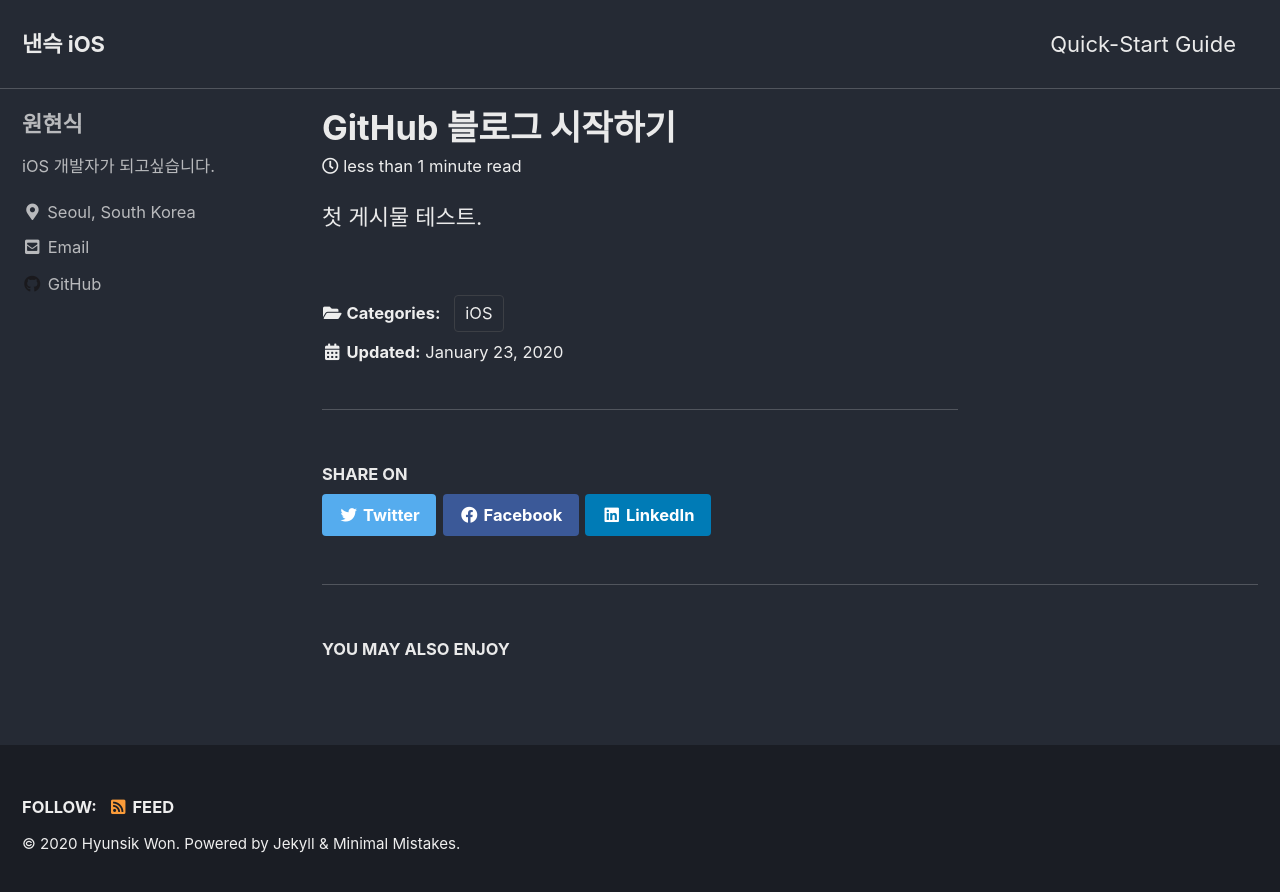
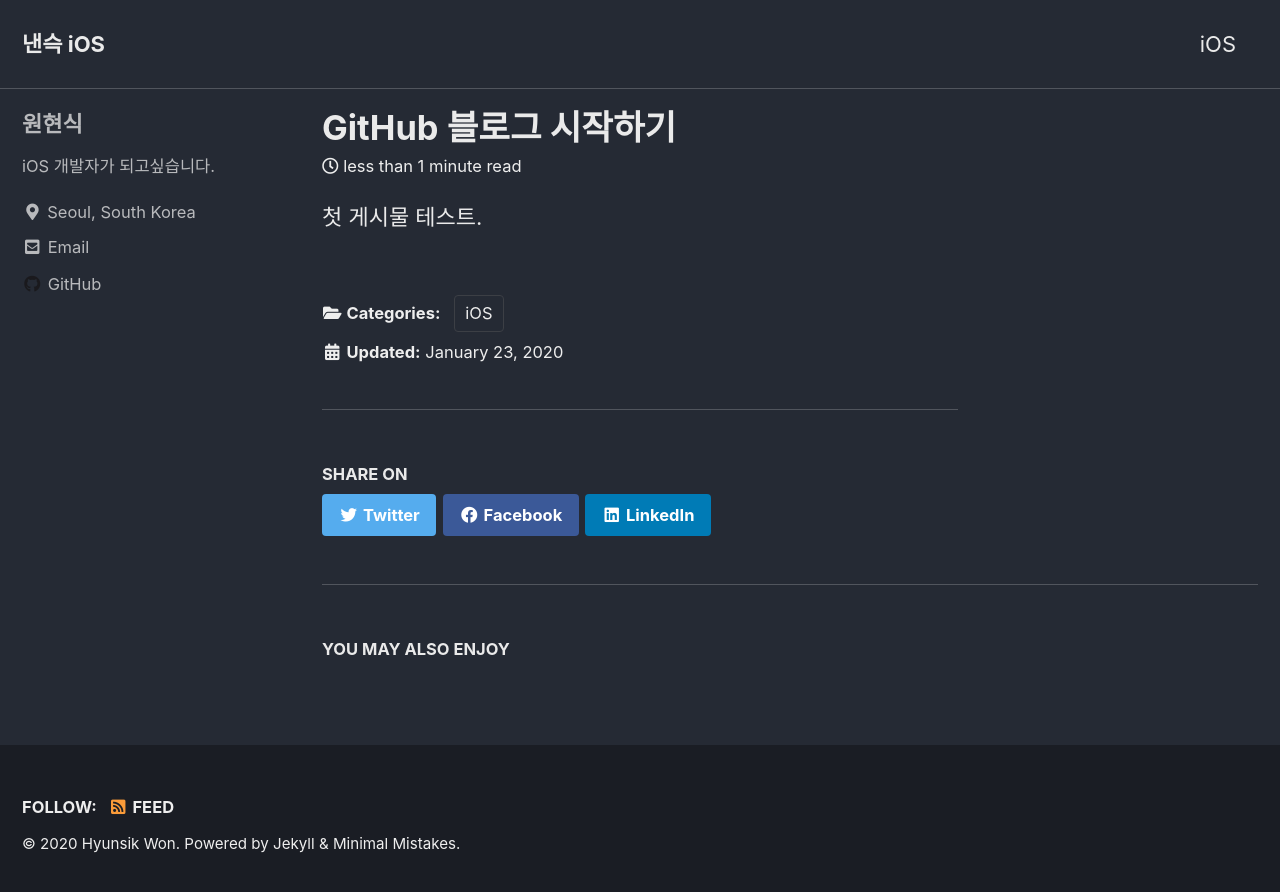
Before and after one commit to HyunSikWon/hyunsikwon.github.io, a Jekyll site: the page built from _posts/2020-09-26-first.md, in a window 1280 px wide. Shown: the top 892 px of the page. Built offline with Jekyll 4.4.1, drawn with Linux system fonts in a browser that asks for light colours; cached includes are drawn as plain includes.

Commit message:
Update navigation.yml

```diff
--- a/_data/navigation.yml
+++ b/_data/navigation.yml
@@ -1,7 +1,7 @@
 # main links
 main:
-  - title: "Quick-Start Guide"
-    url: https://mmistakes.github.io/minimal-mistakes/docs/quick-start-guide/
+  - title: "iOS"
+    url: /iOS/
   # - title: "About"
   #   url: https://mmistakes.github.io/minimal-mistakes/about/
   # - title: "Sample Posts"
```
